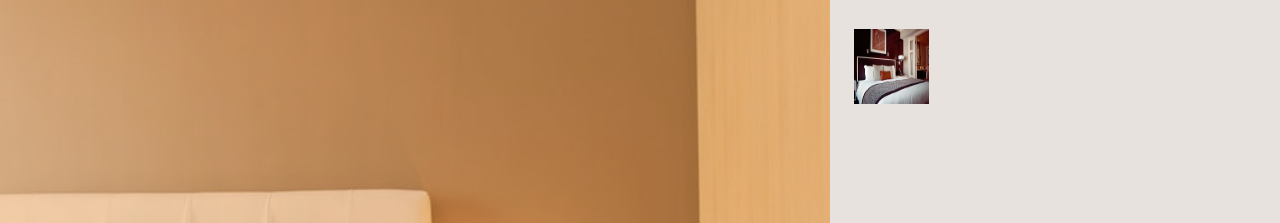
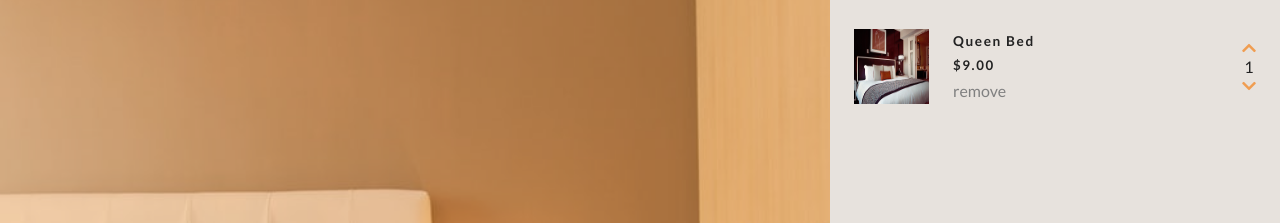
Before and after one commit to stuartmuyambi/vanilla-js-online-store, a plain HTML site: page index.html in a window 1280 px wide. Shown: the part 89-312 px from the top of the page. Drawn offline with Linux system fonts and the light colour scheme.

Commit message:
Add the cart item in the side nav

```diff
--- a/index.html
+++ b/index.html
@@ -69,9 +69,21 @@
 				<!-- cart item -->
 				<div class="cart-item">
 					<img src="images/product-1.jpeg" alt="product image">
+					<div>
+						<h4>Queen Bed</h4>
+						<h5>$9.00</h5>
+						<span class="remove-item">remove</span>
+					</div>
+					<div>
+						<i class="fas fa-chevron-up"></i>
+						<p class="item-amount">1</p>
+						<i class="fas fa-chevron-down"></i>
+					</div>
 				</div>
 				<!-- end of cart item -->
 			</div>
+
+
 		</div>
 	</div>
 	<!-- end of cart -->
```
